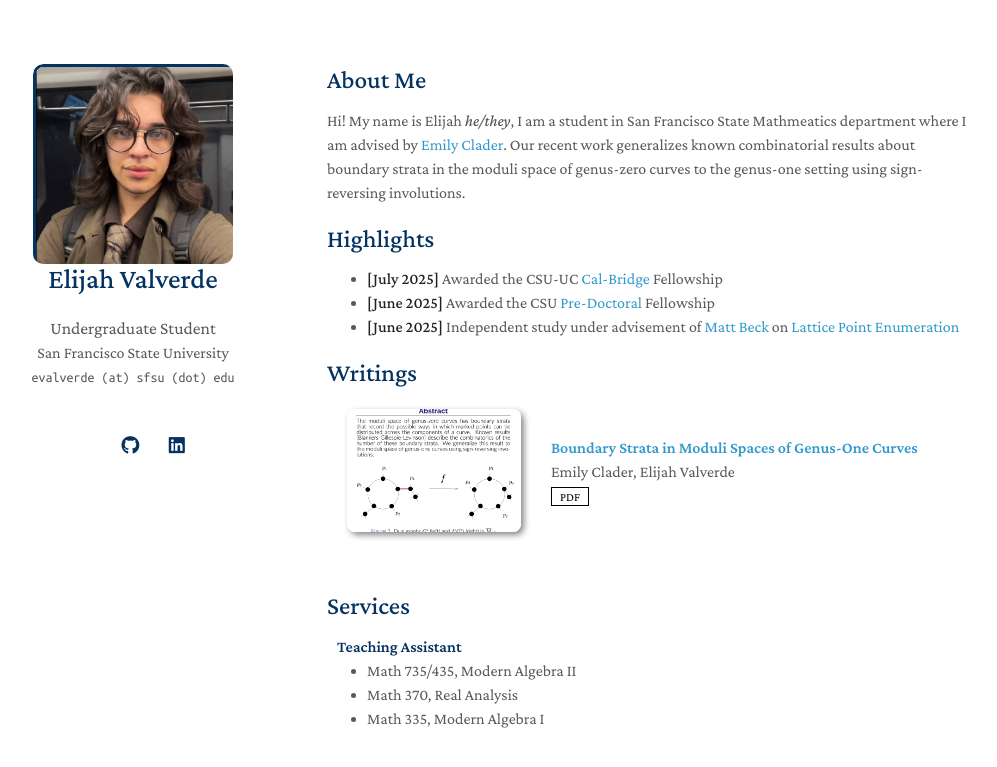
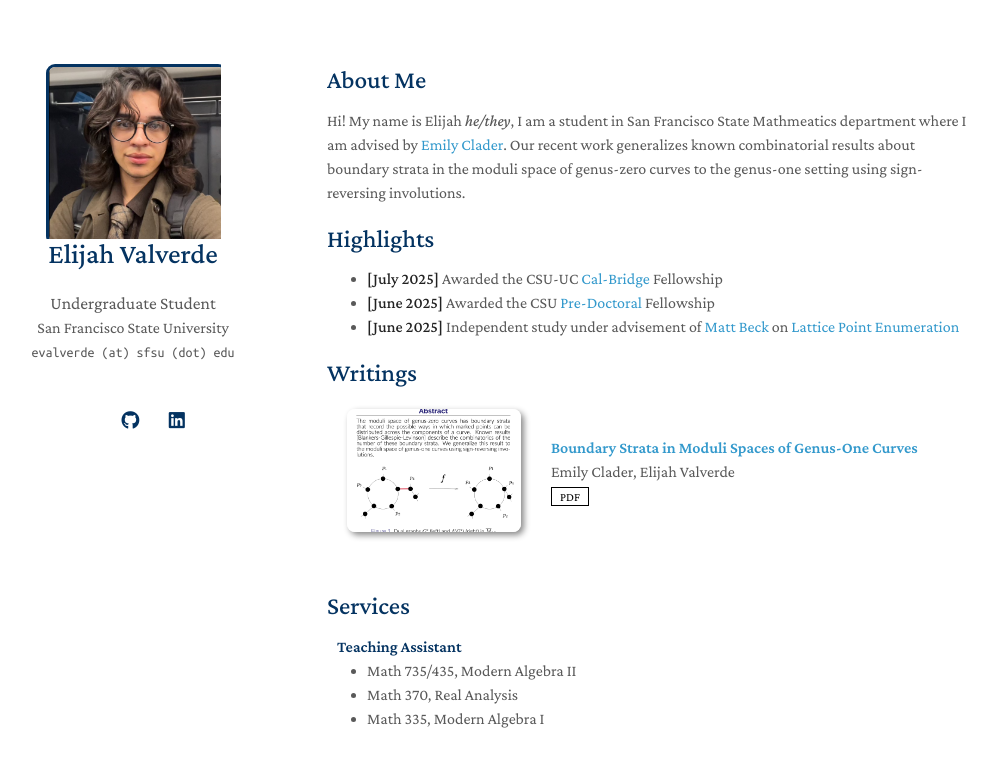
Before and after one commit to elijah-valverde/elijah-valverde.github.io, a Jekyll site: the page built from index.md, in a window 1280 px wide. Shown: the top 767 px of the page, without its empty margins (143-1140 px from the left). Built offline with Jekyll 4.4.1, drawn with Linux system fonts in a browser that asks for light colours; a style sheet for code colours, icons or effects is not loaded; our own code applies the rules of GitHub Pages for plain Markdown files.

Commit message:
Update minimal-light.scss

```diff
--- a/_sass/minimal-light.scss
+++ b/_sass/minimal-light.scss
@@ -207,9 +207,9 @@ papertitle {
     }
 
 .image.avatar {
-  border-radius: 5%;
-  width: 200px;
-  height: 200px;
+  border-radius: 0%;
+  width: 175px;
+  height: 175px;
   overflow: hidden;
   margin: 0 auto;
   display: block;
```
